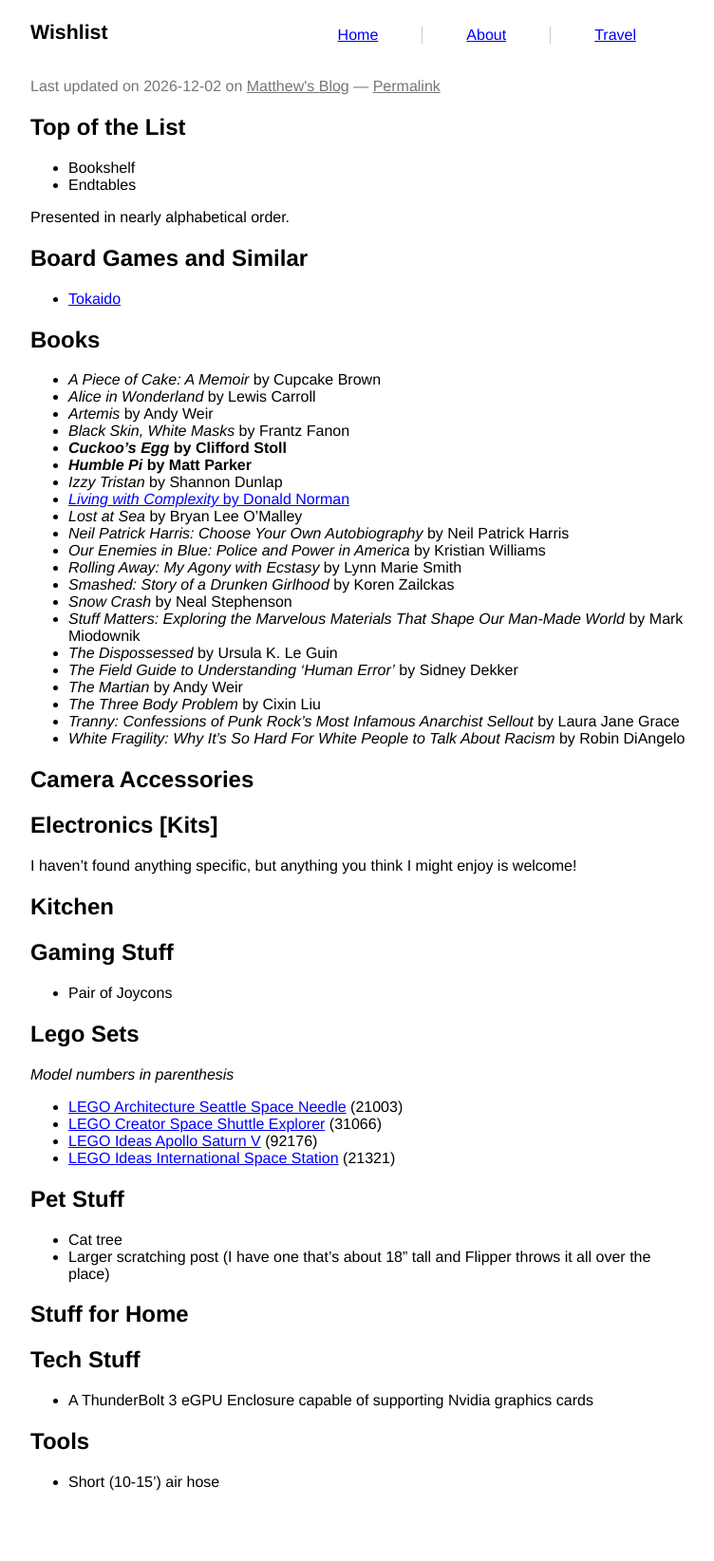
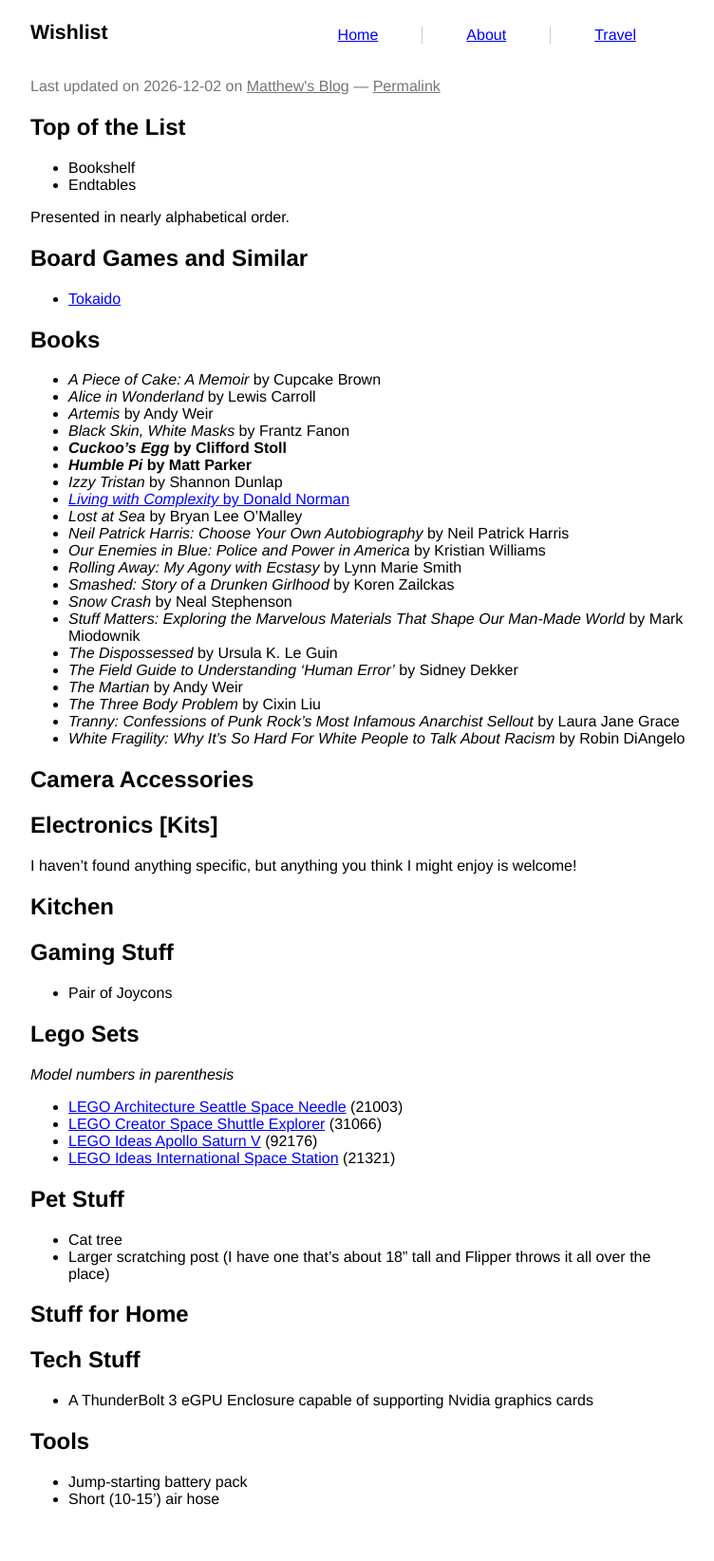
Before and after one commit to prplecake/jrgnsn.net, a Jekyll site: the page built from wishlist.md, in a window 1280 px wide. Shown: the whole page at 95% size, without its empty margins (258-1010 px from the left). Built offline with Jekyll 4.4.1, drawn with Linux system fonts in a browser that asks for light colours; a script that is not in the unit is left out.

Commit message:
Fixes #10: Add car jump starter to wishlist

```diff
--- a/wishlist.md
+++ b/wishlist.md
@@ -74,4 +74,5 @@
 cards
 
 ## Tools
+* Jump-starting battery pack
 * Short (10-15') air hose
```
